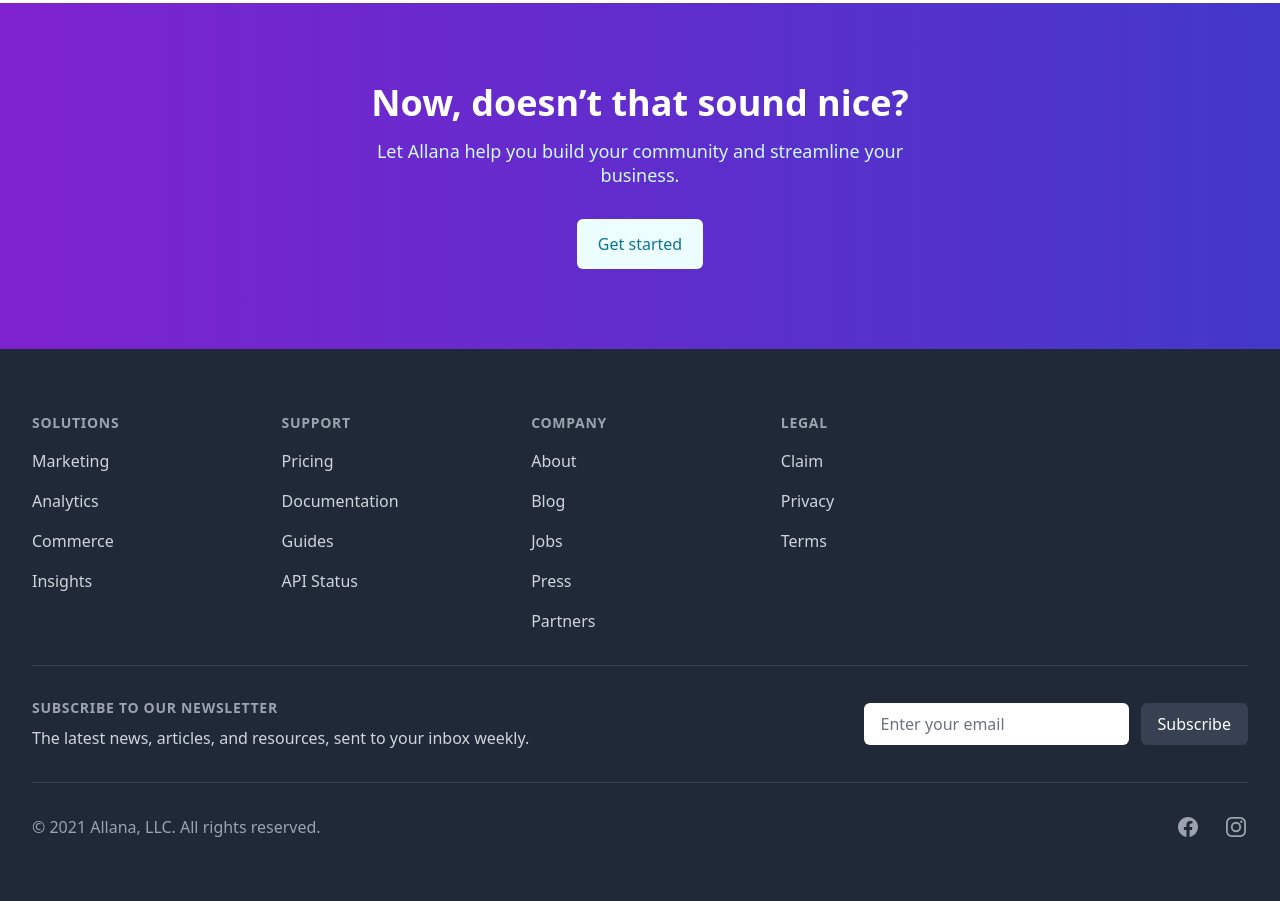
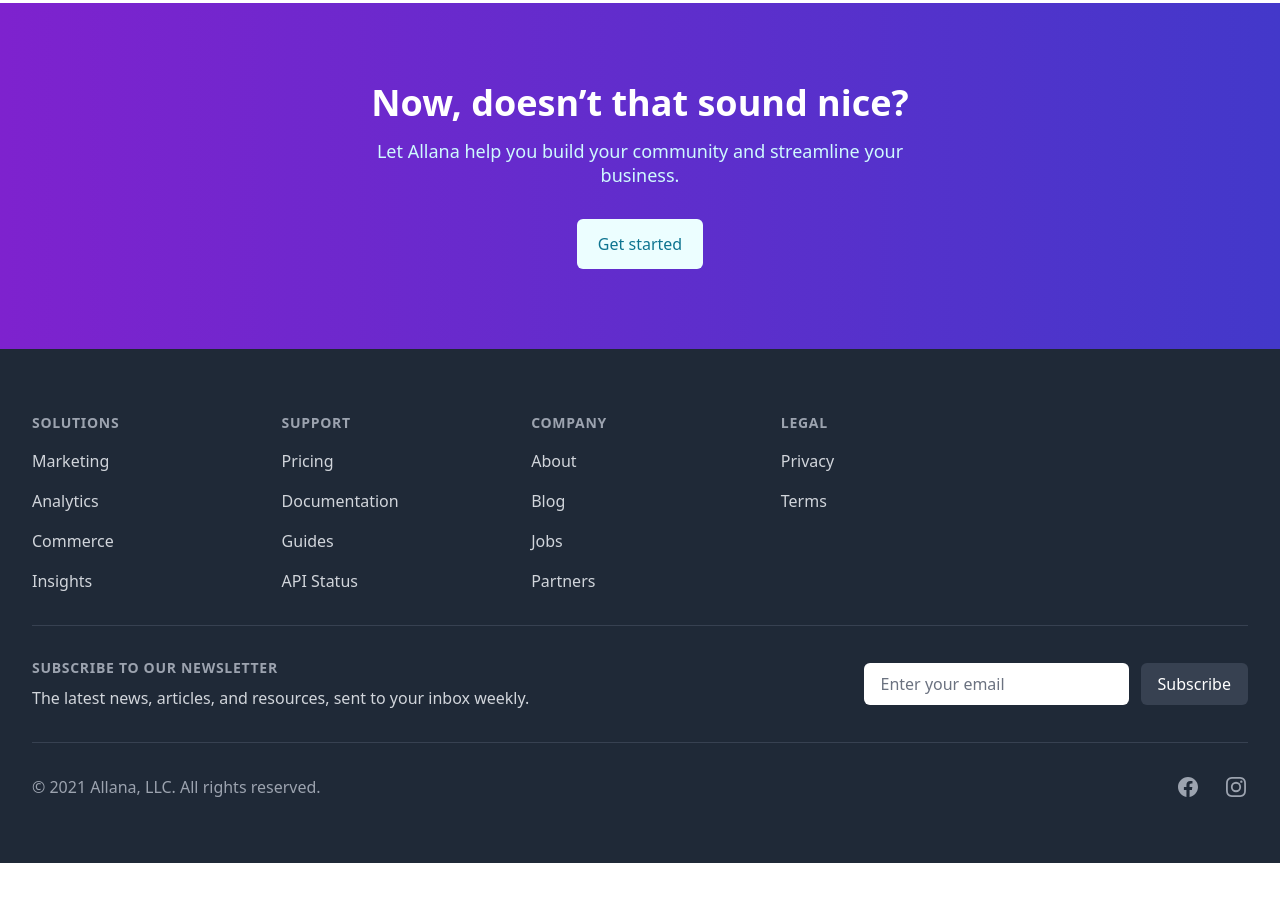
Before and after one commit to brockallana/newallana, a website built with Vite: page index.html in a window 1280 px wide. Shown: the part 5289-6190 px from the top of the page. After the commit the page ends 6152 px from the top, so only its background shows below. Built offline with nearby package versions, Linux system fonts and the light colour scheme.

Commit message:
Brock - udpates before launch 2.0

```diff
--- a/index.html
+++ b/index.html
@@ -727,13 +727,7 @@
                   </li>
 
                   <li>
-                    <a href="#" class="text-base text-gray-300 hover:text-white">
-                      Press
-                    </a>
-                  </li>
-
-                  <li>
-                    <a href="#" class="text-base text-gray-300 hover:text-white">
+                    <a href="http://partners.allana.io/" class="text-base text-gray-300 hover:text-white">
                       Partners
                     </a>
                   </li>
@@ -744,11 +738,6 @@
                   Legal
                 </h3>
                 <ul role="list" class="mt-4 space-y-4">
-                  <li>
-                    <a href="#" class="text-base text-gray-300 hover:text-white">
-                      Claim
-                    </a>
-                  </li>
 
                   <li>
                     <a href="https://app.allana.io/v2/preview/AoEdnhqltU2q6fidBLXV" class="text-base text-gray-300 hover:text-white">
```
